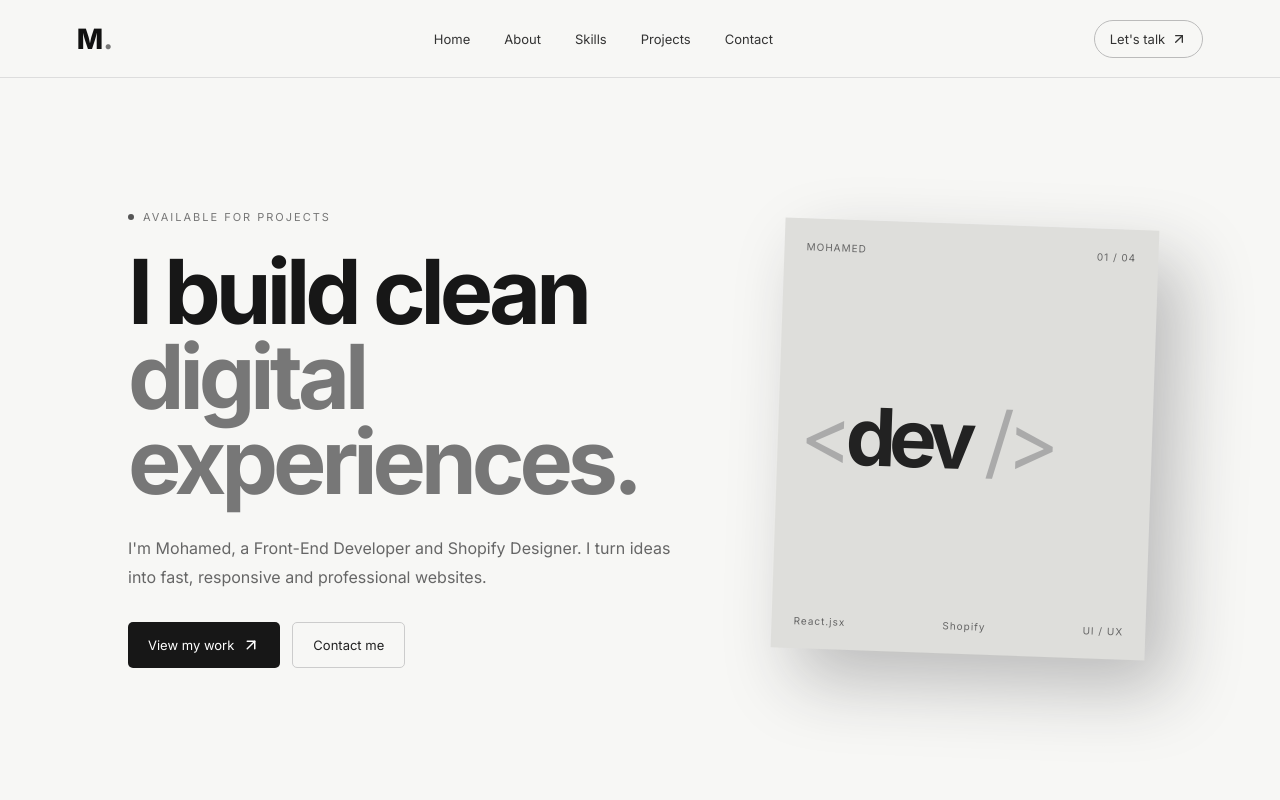
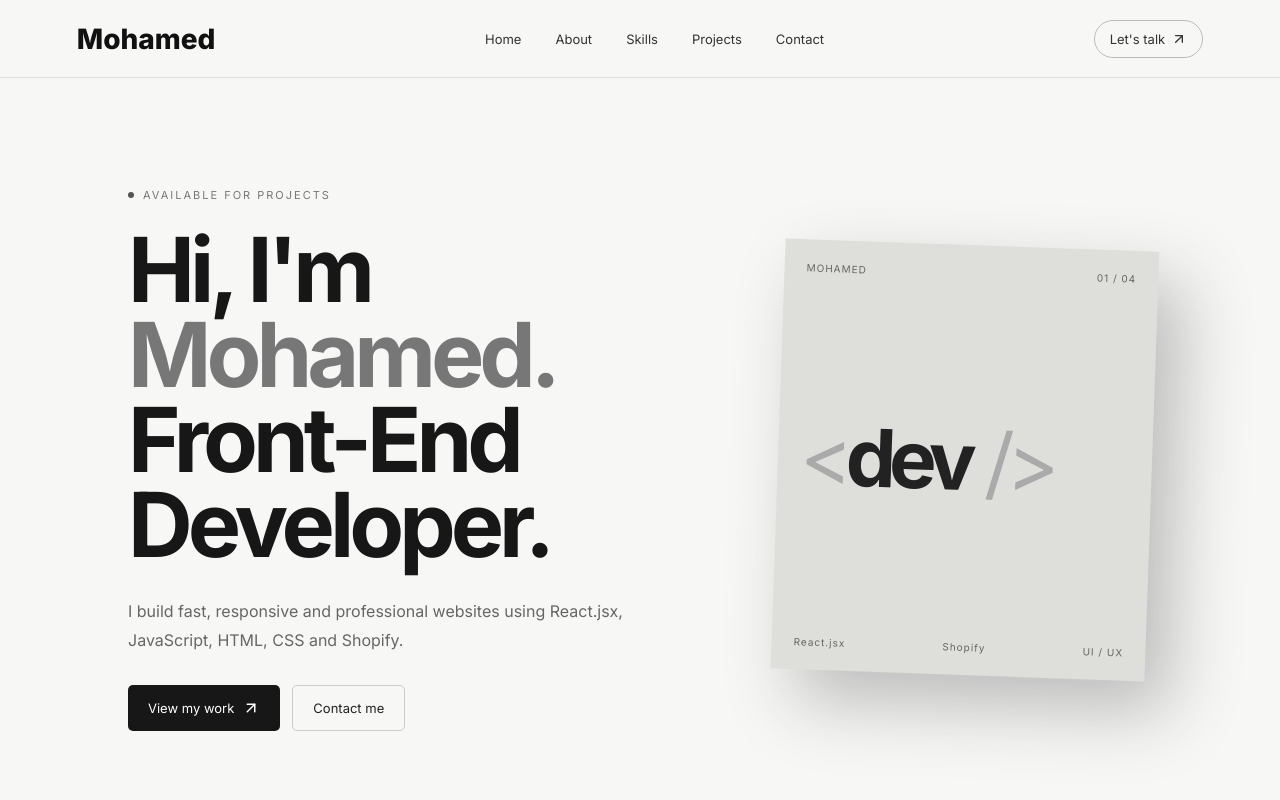
Before and after one commit to ma01020382326-pixel/Mmmm, a React (Vite) app: page / in a window 1280 px wide. Shown: the top 800 px of the page. Built offline with nearby package versions, Linux system fonts and the light colour scheme.

Commit message:
Update portfolio hero and navbar branding

```diff
--- a/src/main.jsx
+++ b/src/main.jsx
@@ -14,7 +14,7 @@ function App() {
   return (
     <div className="app">
       <nav className="nav">
-        <a className="logo" href="#home">M<span>.</span></a>
+        <a className="logo" href="#home">Mohamed</a>
         <div className={`links ${open ? "show" : ""}`}>
           {["Home", "About", "Skills", "Projects", "Contact"].map((x) => (
             <a key={x} href={"#" + x.toLowerCase()} onClick={() => setOpen(false)}>{x}</a>
@@ -30,8 +30,8 @@ function App() {
         <section id="home" className="hero section">
           <div className="hero-copy">
             <p className="eyebrow"><span></span> Available for projects</p>
-            <h1>I build clean<br/><em>digital experiences.</em></h1>
-            <p className="lead">I'm Mohamed, a Front-End Developer and Shopify Designer. I turn ideas into fast, responsive and professional websites.</p>
+            <h1 className="hero-title">Hi, I'm <em>Mohamed.</em><br/><span>Front-End Developer.</span></h1>
+            <p className="lead">I build fast, responsive and professional websites using React.jsx, JavaScript, HTML, CSS and Shopify.</p>
             <div className="actions">
               <a className="button dark" href="#projects">View my work <ArrowUpRight size={18}/></a>
               <a className="button light" href="#contact">Contact me</a>
```
